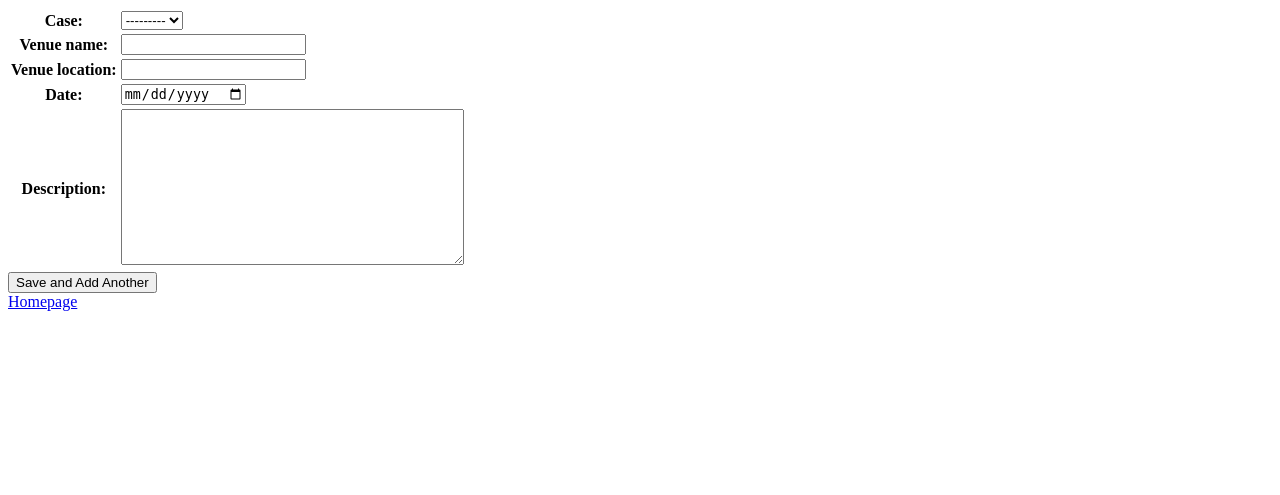
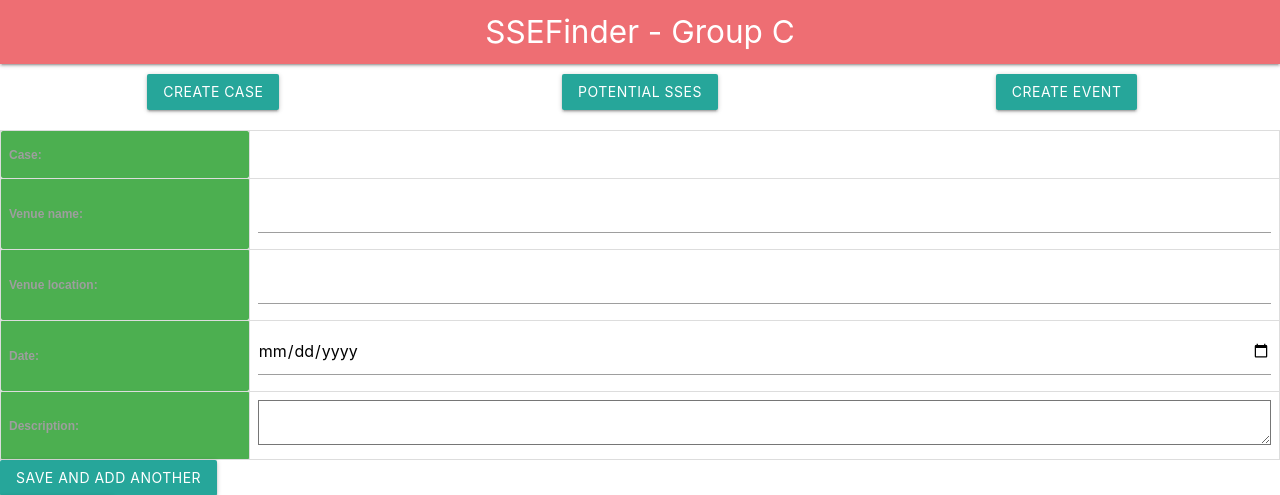
Before and after one commit to priyanksharma7/SSEFinder, a Django app: page /addevent/ in a window 1280 px wide. Shown: the top 495 px of the page. Run offline with Django 3.2, Linux system fonts and the light colour scheme; data that the repository does not hold is empty; parts of the project's set-up code (start-up, migrations or seed data) failed here and were passed over.

Commit message:
Changed look of add event

```diff
--- a/app/views.py
+++ b/app/views.py
@@ -6,15 +6,18 @@
 
 # Create your views here.
 
+
 def Base(request):
     template_name = 'base.html'
 
     return render(request, template_name)
 
+
 def Showcase(request):
     form = Caseform()
 
-    return render(request, 'addcase.html', {'form':form})
+    return render(request, 'addcase.html', {'form': form})
+
 
 def Showevent(request):
     #This function first stores the Case data and
@@ -22,10 +25,12 @@
     if request.method == 'POST':
         form = Caseform(request.POST)
         if form.is_valid():
-            form.save()
+            new_case = form.save()
 
-    form1 = Eventform()
-    return render(request, 'addevent.html', {'form':form1})
+    form1 = Eventform(initial={'case': new_case})
+    form1['case'] = False
+    return render(request, 'addevent.html', {'form': form1})
+
 
 def Addevent(request):
     #This function first stores the previously entered even
@@ -33,18 +38,28 @@
 
     form = Eventform(request.POST)
     if form.is_valid():
-        min_date = Case.objects.get(id=form.data['case']).date_of_onset - timedelta(14)
+        min_date = Case.objects.get(
+            id=form.data['case']).date_of_onset - timedelta(14)
         max_date = Case.objects.get(id=form.data['case']).date_of_confirmation
         e_date = datetime.strptime(form.data['date'], '%Y-%m-%d').date()
-        if e_date < min_date :
-            return render(request, 'dateerror.html', {'errormessage':"The date of Event is before the 14th day, Do not add this event or change date"})
+        if e_date < min_date:
+            return render(
+                request, 'dateerror.html', {
+                    'errormessage':
+                    "The date of Event is before the 14th day, Do not add this event or change date"
+                })
 
-        if e_date > max_date :
-            return render(request, 'dateerror.html', {'errormessage':"The date of Event is after the date of confirmation, Do   not add this event or change date"})
+        if e_date > max_date:
+            return render(
+                request, 'dateerror.html', {
+                    'errormessage':
+                    "The date of Event is after the date of confirmation, Do   not add this event or change date"
+                })
 
         form.save()
     form1 = Eventform()
-    return render(request, 'addevent.html', {'form':form1})
+    return render(request, 'addevent.html', {'form': form1})
+
 
 def SSE(request):
     template_name = 'sse.html'
@@ -66,10 +81,12 @@
             context['range'] = [startdate, enddate]
             for e in Event.objects.all():
                 if e.date >= startdate and e.date <= enddate:
-                    event = (e.venue_name, e.venue_location, e.address, e.x_coordinate, e.y_coordinate, e.date)
+                    event = (e.venue_name, e.venue_location, e.address,
+                             e.x_coordinate, e.y_coordinate, e.date)
                     if event not in context['data']:
                         context['data'][event] = []
-                    details = (e.infector, e.infected, e.case.case_num, e.description)
+                    details = (e.infector, e.infected, e.case.case_num,
+                               e.description)
                     context['data'][event].append(details)
 
             if not context['data']:
--- a/ssefinder/urls.py
+++ b/ssefinder/urls.py
@@ -19,4 +19,5 @@
 urlpatterns = [
     path('admin/', admin.site.urls),
     path('', include('app.urls')),
+    path('view_case_record', include('view_case_record.urls')),
 ]
--- a/templates/addevent.html
+++ b/templates/addevent.html
@@ -1,10 +1,6 @@
-<!DOCTYPE html>
-<html>
-  <head>
-    <title>SSEFinder v1</title>
-  </head>
+{% extends 'base.html' %}
 
-  <body>
+{% block content %}
 <form action="/addevent/" method="post">
   {% csrf_token %}
   <table>
@@ -13,5 +9,4 @@
   <button class="btn waves-effect waves-light" type="submit">Save and Add Another</button>
 </form>
 <a class="btn waves-effect waves-light" href="/">Homepage</a>
-  </body>
-</html>
+{% endblock %}
--- a/view_case_record/views.py
+++ b/view_case_record/views.py
@@ -1,6 +1,6 @@
+from app.models import Case
 from django.shortcuts import render
 
-from ..app.models import Case
 from django import forms
 from django.shortcuts import get_object_or_404, redirect, render
 from django.db.models import Max, Min
@@ -10,6 +10,8 @@
 
 
 def index(request):
+    """Index page (details), showing lastest case
+    """
     try:
         # get lastest case id
         default_case_id = Case.objects.all.aggregate(Max('case_num')).pk
@@ -19,6 +21,8 @@
 
 
 def details(request, case_id):
+    """Details page, allowing users to search a particular user by case id
+    """
     if request.method == 'POST':
         form = CaseNumberForm(request.POST)
         if form.is_valid():
```
Also changed, not shown: ssefinder/settings.py (+17 -16 lines). Lines whose indentation alone changed are shown as unchanged.
